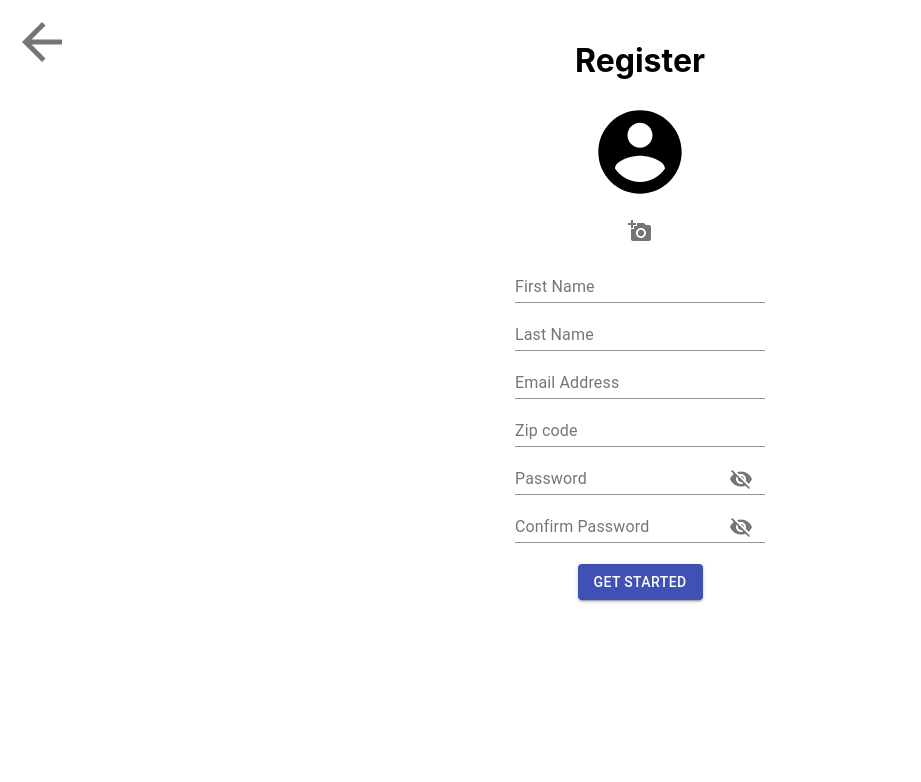
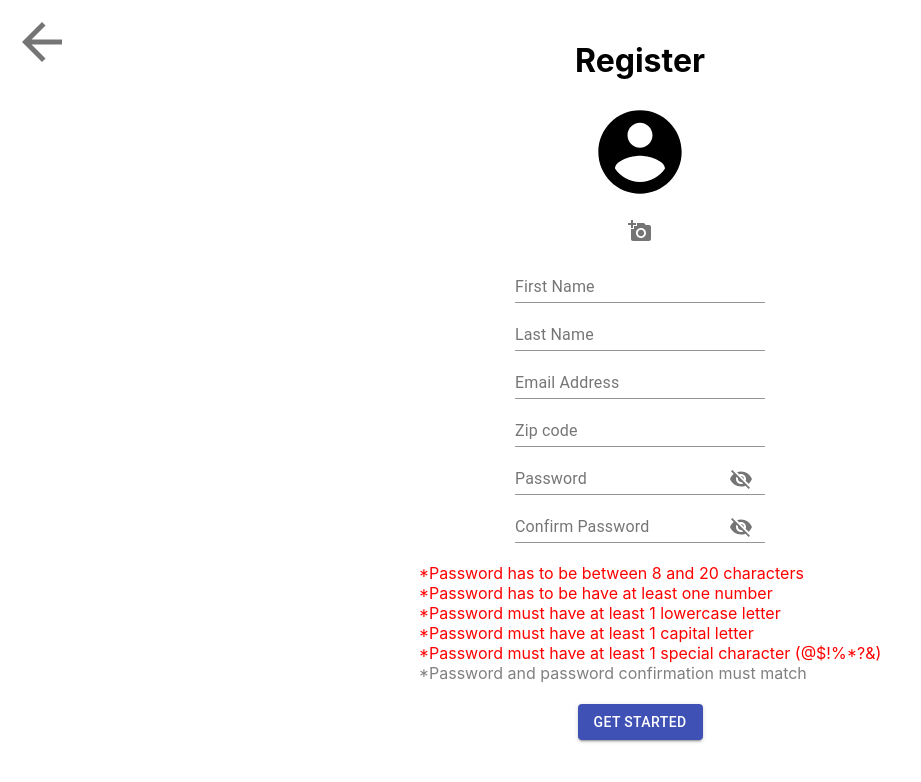
Before and after one commit to GA-hackathon/friendly-competition, a React (Create React App) app in the folder client/: page /register in a window 1280 px wide. Shown: the top 782 px of the page, without its empty margins (0-921 px from the left). Built offline with nearby package versions, Linux system fonts and the light colour scheme; no server answers.

Commit message:
complete password validity alert

```diff
--- /dev/null
+++ b/client/src/components/Form/PasswordAlerts.jsx
@@ -0,0 +1,81 @@
+import styled from "styled-components";
+
+const AlertContainer = styled.div`
+  ul,
+  li {
+    margin: 0;
+    padding: 0;
+    list-style: none;
+  }
+
+  li {
+    padding-left: 20px;
+  }
+
+  /* https://stackoverflow.com/questions/15163071/list-item-with-asterix */
+  li:before {
+    content: "*";
+  }
+
+  .length-alert {
+    color: ${({ passwordLengthValid }) =>
+      passwordLengthValid ? "grey" : "red"};
+  }
+
+  .number-alert {
+    color: ${({ passwordHasNumber }) => (passwordHasNumber ? "grey" : "red")};
+  }
+
+  .lowercase-alert {
+    color: ${(props) => (props.passwordHasLowerCase ? "grey" : "red")};
+  }
+
+  .uppercase-alert {
+    color: ${(props) => (props.passwordHasUpperCase ? "grey" : "red")};
+  }
+
+  .special-character-alert {
+    color: ${({ passwordHasSpecialCharacter }) =>
+      passwordHasSpecialCharacter ? "grey" : "red"};
+  }
+
+  .match-alert {
+    color: ${({ password, passwordConfirm }) =>
+      password === passwordConfirm ? "grey" : "red"};
+  }
+`;
+
+const PasswordAlerts = (props) => (
+  <AlertContainer
+    passwordLengthValid={props.passwordLengthValid}
+    passwordHasNumber={props.passwordHasNumber}
+    passwordHasLowerCase={props.passwordHasLowerCase}
+    passwordHasUpperCase={props.passwordHasUpperCase}
+    passwordHasSpecialCharacter={props.passwordHasSpecialCharacter}
+    password={props.password}
+    passwordConfirm={props.passwordConfirm}
+    className="password-alert"
+  >
+    <li className="length-alert">
+      Password has to be between 8 and 20 characters
+    </li>
+    <li className="number-alert">
+      Password has to be have at least one number
+    </li>
+    <li className="lowercase-alert">
+      Password must have at least 1 lowercase letter
+    </li>
+
+    <li className="uppercase-alert">
+      Password must have at least 1 capital letter
+    </li>
+    <li className="special-character-alert">
+      Password must have at least 1 special character (@$!%*?&)
+    </li>
+    <li className="match-alert">
+      Password and password confirmation must match
+    </li>
+  </AlertContainer>
+);
+
+export default PasswordAlerts;
--- a/client/src/screens/auth/Register/Register.jsx
+++ b/client/src/screens/auth/Register/Register.jsx
@@ -23,19 +23,28 @@ import ClearIcon from "@material-ui/icons/Clear";
 import AccountCircleIcon from "@material-ui/icons/AccountCircle";
 import { goBack } from "../../../utils/goBack";
 import ArrowBackOutlinedIcon from "@material-ui/icons/ArrowBackOutlined";
+import PasswordAlerts from "../../../components/Form/PasswordAlerts";
 
 function Register() {
   const [, dispatch] = useStateValue();
   const [showPassword, setShowPassword] = useState(false);
   const [showPasswordConfirm, setShowPasswordConfirm] = useState(false);
   const [emailValidityAlert, setEmailValidityAlert] = useState(false);
-  const [passwordConfirmAlert, setPasswordConfirmAlert] = useState(false);
   const [emailUniquenessAlert, setEmailUniquenessAlert] = useState(false);
-  const [passwordAlert, setPasswordAlert] = useState(false);
+  const [isValidPassword, setValidPassword] = useState(false);
   const [passwordConfirm, setPasswordConfirm] = useState("");
   const [allUsers, setAllUsers] = useState([]);
+  const [passwordLengthValid, setPasswordLengthValid] = useState(false);
+  const [passwordHasNumber, setPasswordHasNumber] = useState(false);
+  const [passwordHasLowerCase, setPasswordHasLowerCase] = useState(false);
+  const [passwordHasUpperCase, setPasswordHasUpperCase] = useState(false);
+
+  const [
+    passwordHasSpecialCharacter,
+    setPasswordHasSpecialCharacter,
+  ] = useState(false);
+
   const history = useHistory();
-
   const [formData, setFormData] = useState({
     first_name: "",
     last_name: "",
@@ -86,15 +95,8 @@ function Register() {
 
   const handleFormValidity = () => {
     // all these checks are imported from authUtils.js in services folder.
-    checkPasswordValidity(password, setPasswordAlert);
     checkEmailValidity(email, setEmailValidityAlert);
     checkEmailUniqueness(allUsers, email, setEmailUniquenessAlert);
-
-    if (password !== passwordConfirm) {
-      setPasswordConfirmAlert(true);
-    } else {
-      setPasswordConfirmAlert(false);
-    }
   };
 
   const handleChange = (e) => {
@@ -103,6 +105,21 @@ function Register() {
       ...prevState,
       [name]: value,
     }));
+
+    // it takes a while for the setFormData to be updated, so we have this if condition
+    if (name === "password") {
+      // value is password
+
+      // checkpasswordValidity is imported from src/services/authUtils to save space.
+      checkPasswordValidity(
+        value,
+        setPasswordHasLowerCase,
+        setPasswordHasUpperCase,
+        setPasswordLengthValid,
+        setPasswordHasNumber,
+        setPasswordHasSpecialCharacter
+      );
+    }
   };
 
   const handleRegister = async (registerData) => {
@@ -115,23 +132,24 @@ function Register() {
     e.preventDefault();
     handleFormValidity();
     if (
-      !passwordAlert &&
+      !isValidPassword &&
       !emailValidityAlert &&
       !emailUniquenessAlert &&
       password === passwordConfirm &&
-      password &&
+      passwordHasLowerCase &&
+      passwordHasUpperCase &&
+      passwordHasSpecialCharacter &&
+      passwordHasNumber &&
       first_name
     ) {
       handleRegister(formData);
     } else {
       return;
     }
-    // if the password is at least 8 characters at minimum,
-    // and the email is valid and unique, and the password matches password confirm,
+    // if the conditions for the password are true.
+    // and the email is valid and unique.
     // and we have a name and a zipcode, go ahead and register, else: do nothing.
   };
-
-  let passwordPattern = new RegExp(/^((?=.*[0-9])(?=.*[a-zA-Z])).{8,20}$/);
 
   return (
     <Wrapper>
@@ -250,8 +268,6 @@ function Register() {
               <InputLabel htmlFor="password">Password</InputLabel>
               <Input
                 required
-                pattern={passwordPattern}
-                title="Enter a password between 8 and 20 characters, containing at least one letter and one number, one special character, one upper case letter, one lower case letter"
                 type={showPassword ? "text" : "password"}
                 name="password"
                 value={password}
@@ -270,13 +286,7 @@ function Register() {
               />
             </FormControl>
           </div>
-          {passwordAlert && (
-            <>
-              <div className="alert">
-                <p>Password has to be between 8 and 20 characters</p>
-              </div>
-            </>
-          )}
+
           <div className="input-container">
             <FormControl>
               <InputLabel htmlFor="password-confirm">
@@ -301,15 +311,17 @@ function Register() {
               />
             </FormControl>
           </div>
-
-          {passwordConfirmAlert && (
-            <>
-              <div className="alert">
-                <p>Password and password confirmation do not match!</p>
-              </div>
-            </>
-          )}
-
+          <br />
+          {/* separating the password alerts div to a separate file to save space */}
+          <PasswordAlerts
+            password={password}
+            passwordConfirm={passwordConfirm}
+            passwordHasNumber={passwordHasNumber}
+            passwordHasSpecialCharacter={passwordHasSpecialCharacter}
+            passwordHasUpperCase={passwordHasUpperCase}
+            passwordHasLowerCase={passwordHasLowerCase}
+            passwordLengthValid={passwordLengthValid}
+          />
           <input
             type="file"
             id="image-upload"
--- a/client/src/screens/auth/Register/styledRegister.js
+++ b/client/src/screens/auth/Register/styledRegister.js
@@ -1,6 +1,6 @@
 import styled from "styled-components";
 
-let Wrapper = styled.div`
+const Wrapper = styled.div`
   display: flex;
   flex-direction: column;
   justify-content: center;
@@ -50,13 +50,22 @@ let Wrapper = styled.div`
   .alert {
     color: red;
   }
-
+  .password-alert {
+    /* flex-direction: column;
+    position: relative;
+    position: absolute;
+    top: 30%;
+    width: 400px;
+    font-size: 14px;
+    right: 0;
+    right: 12.5%;
+    top: 40%; */
+  }
   .user-image-container {
     display: flex;
     flex-direction: column;
     align-items: center;
   }
-
   .big-user-image {
     height: 100px;
     width: 100px;
--- a/client/src/utils/authUtils.js
+++ b/client/src/utils/authUtils.js
@@ -1,41 +1,59 @@
 // for email validation referenced this: https://www.itsolutionstuff.com/post/react-email-validation-exampleexample.html
-import { validEmailPattern as pattern } from "./regexUtils";
+import { validEmailPattern as emailPattern } from "./regexUtils";
+import {
+  atLeastOneNumber,
+  atLeastOneLowerCase,
+  atLeastOneUpperCase,
+  atLeastOneSpecialCharacter,
+} from "./regexUtils";
 
 export const checkEmailValidity = (email, setEmailAlert) => {
   if (typeof email !== undefined) {
-    if (!pattern.test(email)) {
+    if (!emailPattern.test(email)) {
       setEmailAlert(true);
     }
-    if (pattern.test(email)) {
+    if (emailPattern.test(email)) {
       setEmailAlert(false);
     }
   }
 };
 
-// export const checkPasswordValidity = (password, setPasswordAlert) => {
-// passwordPattern referred from here = "https://codepen.io/prampcontent/pen/WgepzQ"
-//{minimum 8, maximum 20}
-//   let passwordPattern = new RegExp(/^(((?=.*[0-9])(?=.*[a-zA-Z])).{8,20}$)/i);
+export const checkPasswordValidity = (
+  value,
+  setPasswordHasLowerCase,
+  setPasswordHasUpperCase,
+  setPasswordLengthValid,
+  setPasswordHasNumber,
+  setPasswordHasSpecialCharacter
+) => {
+  if (value.match(atLeastOneLowerCase)) {
+    setPasswordHasLowerCase(true);
+  } else {
+    setPasswordHasLowerCase(false);
+  }
 
-//   if (typeof password !== undefined) {
-//     if (!pattern.test(passwordPattern)) {
-//       return setPasswordAlert(true);
-//     }
+  if (value.match(atLeastOneUpperCase)) {
+    setPasswordHasUpperCase(true);
+  } else {
+    setPasswordHasUpperCase(false);
+  }
 
-//     if (pattern.test(passwordPattern)) {
-//       setPasswordAlert(false);
-//     }
-//   }
-// };
+  if (value.length <= 20 && value.length >= 8) {
+    setPasswordLengthValid(true);
+  } else {
+    setPasswordLengthValid(false);
+  }
 
-export const checkPasswordValidity = (password, setPasswordAlert) => {
-  if (typeof password !== undefined) {
-    if (password?.length < 8) {
-      setPasswordAlert(true);
-    }
+  if (value.match(atLeastOneNumber)) {
+    setPasswordHasNumber(true);
+  } else {
+    setPasswordHasNumber(false);
   }
-  if (password?.length >= 8) {
-    setPasswordAlert(false);
+
+  if (value.match(atLeastOneSpecialCharacter)) {
+    setPasswordHasSpecialCharacter(true);
+  } else {
+    setPasswordHasSpecialCharacter(false);
   }
 };
 
--- a/client/src/utils/regexUtils.js
+++ b/client/src/utils/regexUtils.js
@@ -1,5 +1,10 @@
 // for email validation referenced this: https://www.itsolutionstuff.com/post/react-email-validation-exampleexample.html
 
-export let validEmailPattern = new RegExp(
+export const validEmailPattern = new RegExp(
   /^(("[\w-\s]+")|([\w-]+(?:\.[\w-]+)*)|("[\w-\s]+")([\w-]+(?:\.[\w-]+)*))(@((?:[\w-]+\.)*\w[\w-]{0,66})\.([a-z]{2,6}(?:\.[a-z]{2})?)$)|(@\[?((25[0-5]\.|2[0-4][0-9]\.|1[0-9]{2}\.|[0-9]{1,2}\.))((25[0-5]|2[0-4][0-9]|1[0-9]{2}|[0-9]{1,2})\.){2}(25[0-5]|2[0-4][0-9]|1[0-9]{2}|[0-9]{1,2})\]?$)/i
 );
+
+export let atLeastOneNumber = new RegExp(/(?:[0-9])+/);
+export let atLeastOneLowerCase = new RegExp(/(?:[a-z])+/);
+export let atLeastOneUpperCase = new RegExp(/(?:[A-Z])+/);
+export let atLeastOneSpecialCharacter = new RegExp(/(?:[@$!%*?&])+/);
```
